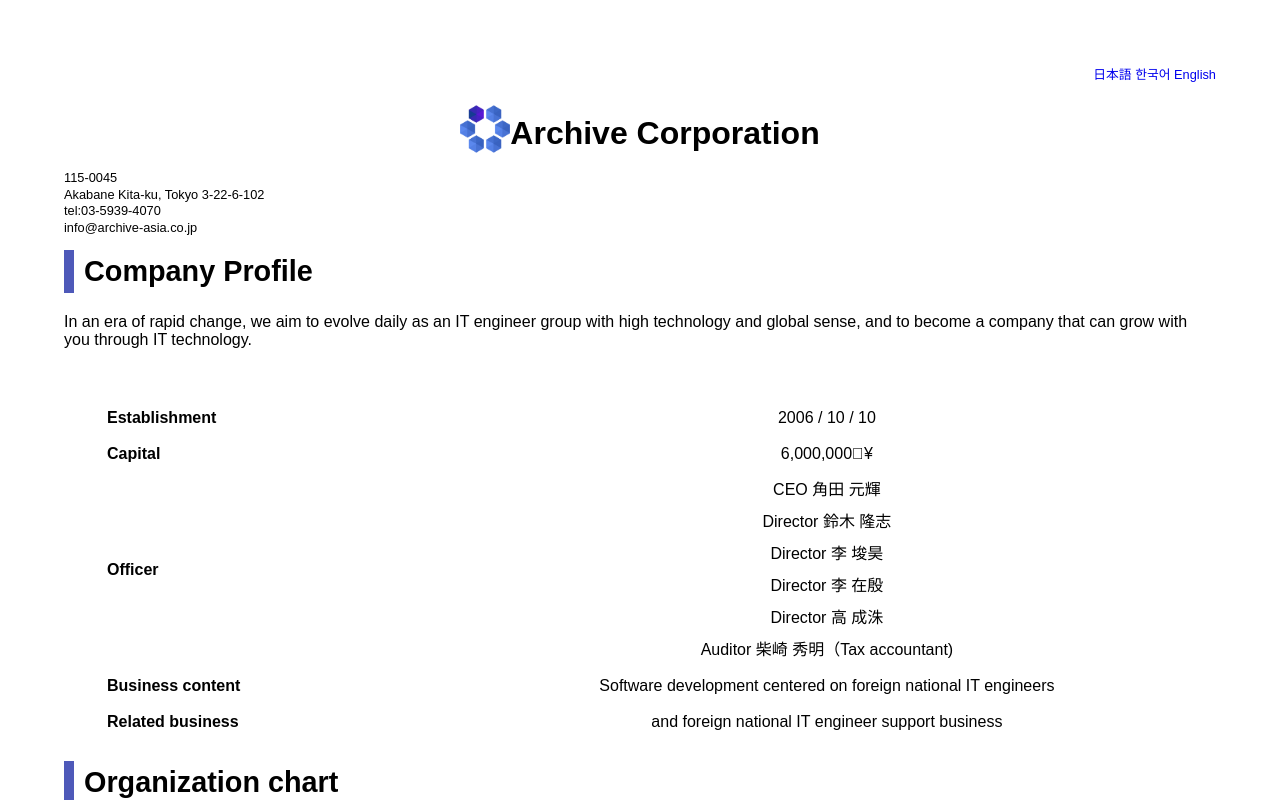
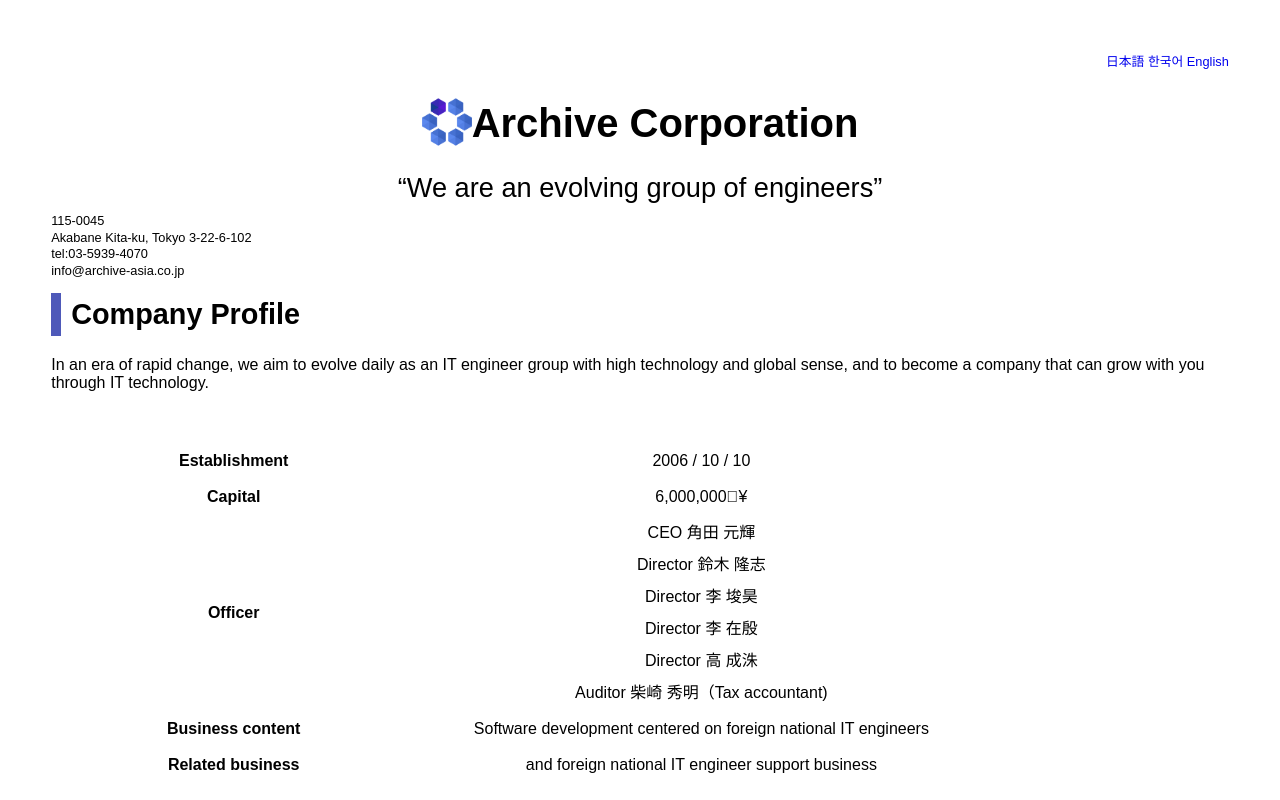
Before and after one commit to zabioz/Archive_HP, a plain HTML site: page index.en.html in a window 1280 px wide. Shown: the top 800 px of the page. Drawn offline with Linux system fonts and the light colour scheme.

Commit message:
design nasi2

```diff
--- a/css/style.css
+++ b/css/style.css
@@ -21,9 +21,15 @@
 }
 
 h1 {
+    font-size: 2.5em;
     text-align: center;
 }
 
+.title {
+    font-size: 1.7em;
+    font-weight: normal;
+    line-height: 1;
+}
 
 .language {
     text-align: right;
@@ -39,7 +45,7 @@ h1 {
 
 
 .home {
-    margin: 5%;
+    margin: 4%;
     font-family: "Hiragino Kaku Gothic ProN", "メイリオ", sans-serif;
 
 }
@@ -59,7 +65,7 @@ h1 {
 }
 
 th {
-    text-align: left;
+    text-align: center;
 }
 
 td {
@@ -69,6 +75,14 @@ td {
 .picture img {
 
     max-width: 100%;
+    height: auto;
+}
+.graph{
+    padding-left: 0px;
+}
+.graph img {
+    max-width: 50%;
+    min-width: 30%;
     height: auto;
 }
 
@@ -88,6 +102,7 @@ p{
 
 ul{
     list-style:none;
+    padding-left: 0.5%;
  }
 
 .point_li {
--- a/index.en.html
+++ b/index.en.html
@@ -12,6 +12,7 @@
                 <a href = index.html>日本語</a>
                 <a href = index.kr.html>한국어</a>  <a href = index.en.html>English</a>
             </div><h1><img src="img/0.png" id= logo width="50px" height="50px">Archive Corporation</h1>
+            <h1 class="title">“We are an evolving group of engineers”</h1>
 <p>115-0045</p>
 <p>Akabane Kita-ku, Tokyo 3-22-6-102</p>
 <p>tel:03-5939-4070</p>
@@ -25,10 +26,10 @@
 
     <ul>
     <div id ="content">
-        <table width="100%">
-            <colgroup>
-                <col width="30%"/>
-                <col width="70%"/>
+        <table width="80%">
+                <colgroup>
+                    <col width="30%"/>
+                    <col width="50%"/>
             </colgroup>
        <tr>
         <th>Establishment</th> <td>2006 / 10 / 10</td>
@@ -109,8 +110,10 @@
     </div>
 
         <h3>Technical field / nationality of engineers currently belonging to our company</h3>
-            <img src = "" alt="">
+        <div class = "graph">
+                <img src="img/7.png" alt=""><img src = "img/8.png" alt="">
 
+        </div>
         <h3>Owned skills (language)</h3>
         <div id ="skil_li">
         <ul>
```
Also changed, not shown: index.html (+8 -4 lines), index.kr.html (+7 -1 lines).
